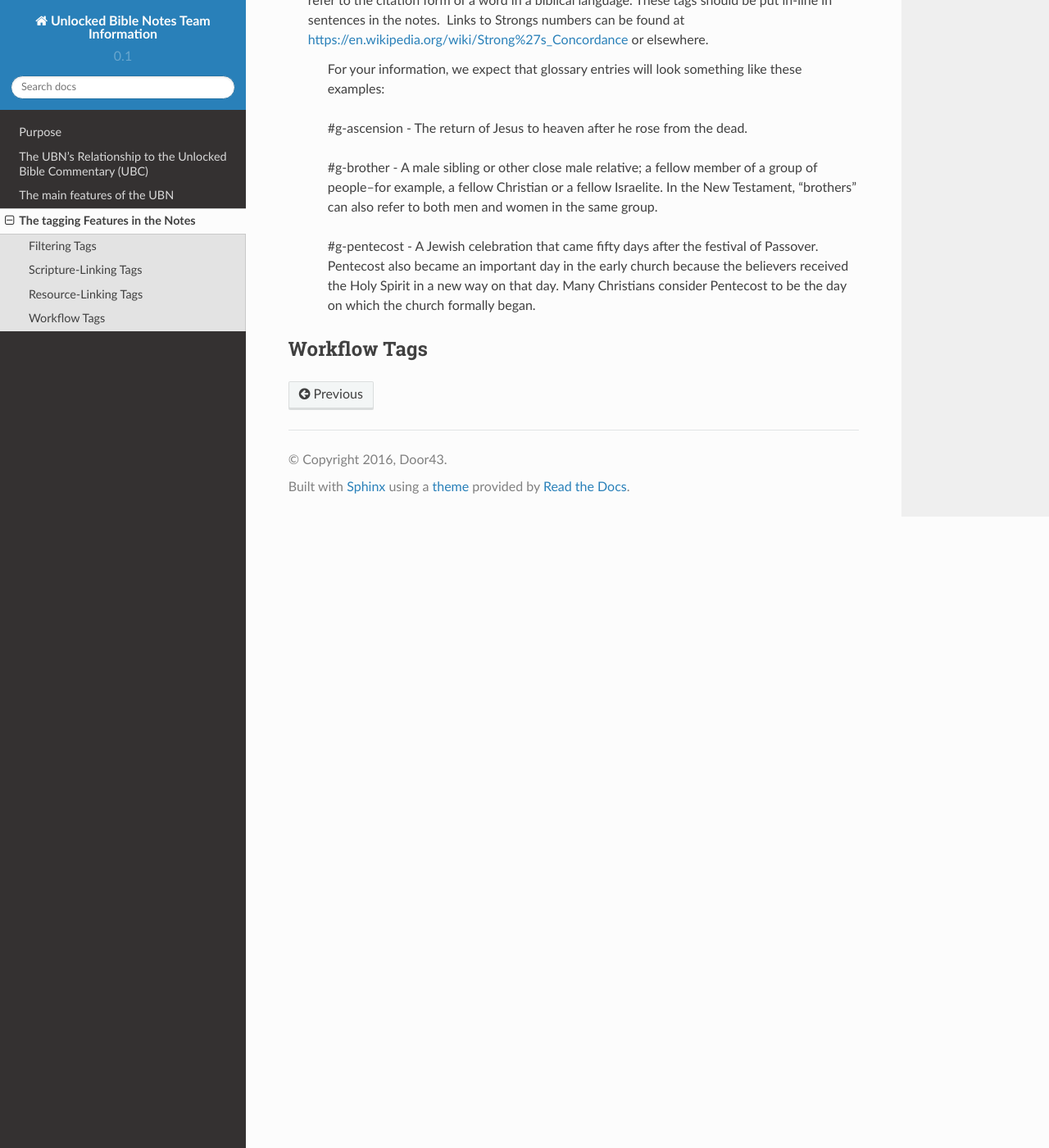
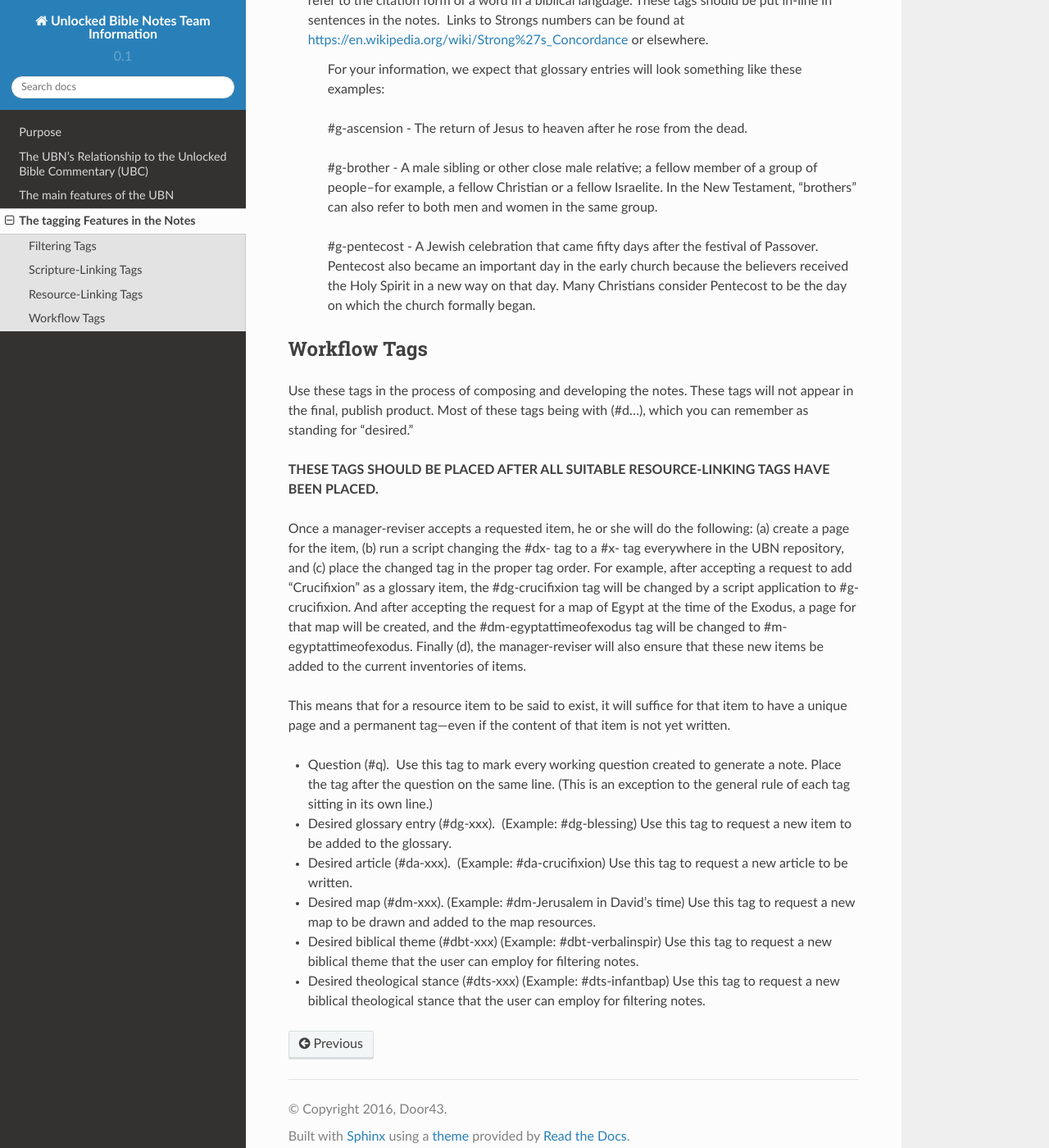
Before and after one commit to unfoldingWord-dev/Unlocked-Bible-Notes-Info, a Sphinx documentation site: the page built from docs/tagging.rst, in a window 1280 px wide and 1400 px high, scrolled down 2115 px. Shown: the whole window at 82% size. Built offline with Sphinx 7.4.7 and the Read the Docs theme 2.0.0, drawn with Linux system fonts in a browser that asks for light colours; pages that are not in the unit, such as notebooks, are missing from menus.

Commit message:
Update tagging.rst

```diff
--- a/docs/tagging.rst
+++ b/docs/tagging.rst
@@ -30,7 +30,7 @@ Scripture-Linking Tags
 ----------------------
 
 These tags allow writers to link notes to other Scripture passages.
-**THESE TAGS SHOULD BE PLACED AFTER ALL SUITABLE FILTERING TAGS HAVE BEEN PLACED.
+**THESE TAGS SHOULD BE PLACED AFTER ALL SUITABLE FILTERING TAGS HAVE BEEN PLACED.**
 
 - Allusion (#xa-xxx). (Example: #xa-isa40:3) To say that a biblical writer is alluding to another passage is to claim that, in your judgment, the writer is consciously drawing the reader’s attention to that passage without actually quoting it.
 - Direct quote (#xq-xxx). (Example: #xq-gen12:3) Remember that biblical writers may quote passages either strictly or loosely. They may combine two or more distinct passages into what appears as one quotation. They may also quote from either the Hebrew Bible or the Septuagint; they may even mix these two sources together to achieve a sort of combined quotation.
@@ -61,3 +61,19 @@ These tags allow the writer to link notes to other project resources, i.e., glos
 
 Workflow Tags
 ------------
+
+Use these tags in the process of composing and developing the notes. These tags will not appear in the final, publish product. Most of these tags being with (#d...), which you can remember as standing for "desired."
+
+**THESE TAGS SHOULD BE PLACED AFTER ALL SUITABLE RESOURCE-LINKING TAGS HAVE BEEN PLACED.**
+
+Once a manager-reviser accepts a requested item, he or she will do the following: (a) create a page for the item, (b) run a script changing the #dx- tag to a #x- tag everywhere in the UBN repository, and (c) place the changed tag in the proper tag order. For example, after accepting a request to add "Crucifixion" as a glossary item, the #dg-crucifixion tag will be changed by a script application to #g-crucifixion. And after accepting the request for a map of Egypt at the time of the Exodus, a page for that map will be created, and the #dm-egyptattimeofexodus tag will be changed to #m-egyptattimeofexodus. Finally (d), the manager-reviser will also ensure that these new items be added to the current inventories of items.
+
+
+This means that for a resource item to be said to exist, it will suffice for that item to have a unique page and a permanent tag—even if the content of that item is not yet written.
+
+- Question (#q).  Use this tag to mark every working question created to generate a note. Place the tag after the question on the same line. (This is an exception to the general rule of each tag sitting in its own line.)
+- Desired glossary entry (#dg-xxx).  (Example: #dg-blessing) Use this tag to request a new item to be added to the glossary.
+- Desired article (#da-xxx).  (Example: #da-crucifixion) Use this tag to request a new article to be written.
+- Desired map (#dm-xxx). (Example: #dm-Jerusalem in David's time) Use this tag to request a new map to be drawn and added to the map resources.
+- Desired biblical theme (#dbt-xxx) (Example: #dbt-verbalinspir) Use this tag to request a new biblical theme that the user can employ for filtering notes.
+- Desired theological stance (#dts-xxx) (Example: #dts-infantbap) Use this tag to request a new biblical theological stance that the user can employ for filtering notes.
```
